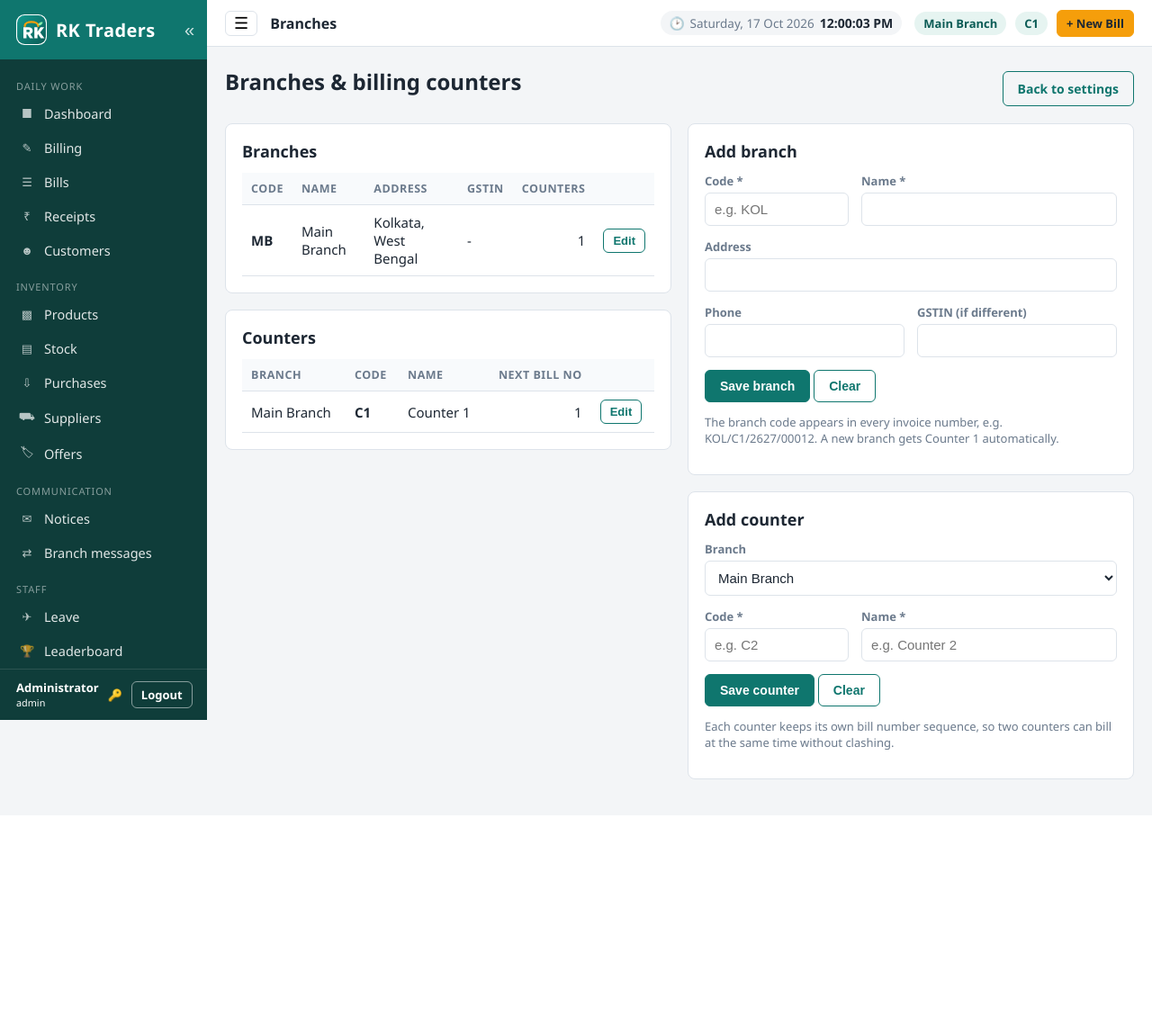
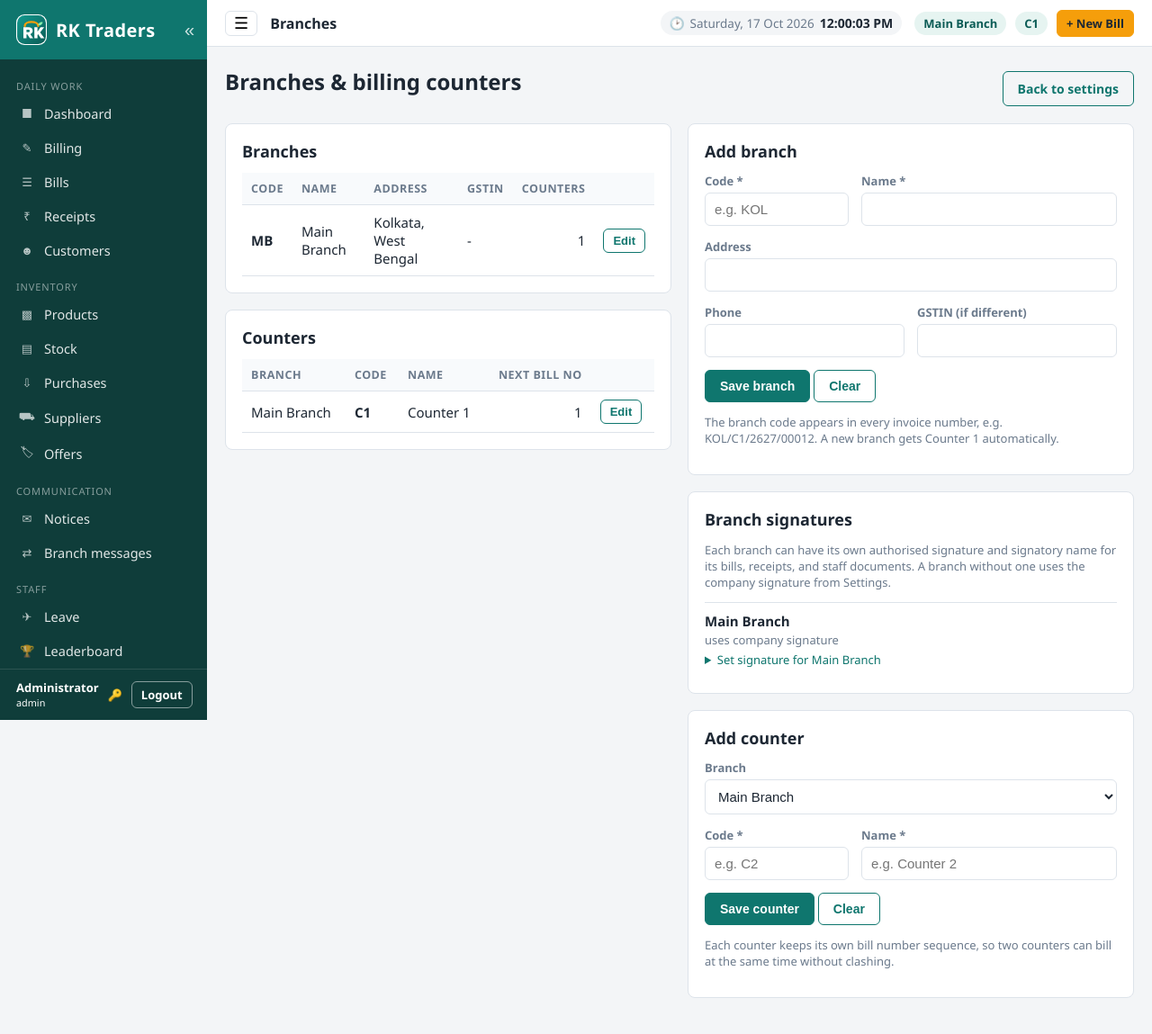
Before and after one commit to sujayluc2024/-rk-traders, a Flask app: page /branches in a window 1280 px wide. Shown: the whole page at 90% size. Before the commit the page ends 866 px from the top, so only its background shows below. Run offline with Flask 3, Linux system fonts and the light colour scheme; the visitor is signed in with stand-in values (Sample User, id 1); data comes from the database, SQL or seed files in the repository; data that the repository does not hold is empty.

Commit message:
Branch-wise authorised signatures
- Each branch can upload or generate its own signature and signatory name (Branches & counters > Branch signatures)
- Bills and receipts use the sale's branch signature; offer letters, salary slips and ID cards use the staff member's branch
- Branches without their own fall back to the company signature from Settings

Co-Authored-By: Claude Fable 5.1 <noreply@anthropic.com>

```diff
--- a/app.py
+++ b/app.py
@@ -69,7 +69,7 @@ def migrate(db):
     wanted = {
         "sales": [("prev_balance", "REAL NOT NULL DEFAULT 0"), ("credit_paid", "REAL NOT NULL DEFAULT 0")],
         "payments": [("receipt_no", "TEXT"), ("prev_balance", "REAL NOT NULL DEFAULT 0"), ("new_balance", "REAL NOT NULL DEFAULT 0")],
-        "branches": [("next_receipt_seq", "INTEGER NOT NULL DEFAULT 1")],
+        "branches": [("next_receipt_seq", "INTEGER NOT NULL DEFAULT 1"), ("signature_file", "TEXT"), ("signatory_name", "TEXT")],
         "sales_extra": [],
     }
     wanted["sales"].append(("login_session_id", "INTEGER"))
@@ -736,7 +736,9 @@ def receipt_detail(rid):
     allocs = q("SELECT a.amount, s.id AS sale_id, s.invoice_no, s.date, s.grand_total, s.credit_amount, s.credit_paid, "
                "s.credit_amount-s.credit_paid AS still_due FROM payment_allocations a JOIN sales s ON s.id=a.sale_id "
                "WHERE a.payment_id=? ORDER BY s.id", (rid,))
-    return render_template("receipt.html", p=p, allocs=allocs, autoprint=request.args.get("print") == "1")
+    sig_path, sig_name, sig_src = signature_for(p["branch_id"])
+    return render_template("receipt.html", p=p, allocs=allocs, autoprint=request.args.get("print") == "1",
+                           sig_url=(url_for("branch_signature", bid=p["branch_id"] or 0) if sig_path else None), sig_name=sig_name)
 
 
 @app.route("/receipts/<int:rid>/delete", methods=["POST"])
@@ -1192,8 +1194,10 @@ def sale_detail(sid):
                     "GROUP BY gst_rate ORDER BY gst_rate", (sid,))
     receipts_applied = q("SELECT a.amount, p.id AS payment_id, p.receipt_no, p.date, p.mode FROM payment_allocations a "
                          "JOIN payments p ON p.id=a.payment_id WHERE a.sale_id=? ORDER BY p.id", (sid,))
+    sig_path, sig_name, sig_src = signature_for(s["branch_id"])
     return render_template("invoice.html", s=s, items=items, tax_summary=tax_summary, receipts_applied=receipts_applied,
-                           autoprint=request.args.get("print") == "1")
+                           autoprint=request.args.get("print") == "1",
+                           sig_url=(url_for("branch_signature", bid=s["branch_id"]) if sig_path else None), sig_name=sig_name)
 
 
 @app.route("/sales/<int:sid>/delete", methods=["POST"])
@@ -1557,6 +1561,52 @@ def signature_image():
     return send_from_directory(os.path.dirname(path), os.path.basename(path))
 
 
+@app.route("/branches/<int:bid>/signature")
+@login_required
+def branch_signature(bid):
+    path, _, _ = signature_for(bid)
+    if not path:
+        abort(404)
+    return send_from_directory(os.path.dirname(path), os.path.basename(path))
+
+
+@app.route("/branches/<int:bid>/signature", methods=["POST"])
+@role_required("admin")
+def branch_signature_save(bid):
+    b = q("SELECT * FROM branches WHERE id=?", (bid,), one=True) or abort(404)
+    f = request.form
+    if f.get("remove"):
+        if b["signature_file"]:
+            try:
+                os.remove(os.path.join(BASE_DIR, "uploads", b["signature_file"]))
+            except OSError:
+                pass
+        run("UPDATE branches SET signature_file=NULL, signatory_name=NULL WHERE id=?", (bid,))
+        get_db().commit()
+        flash(f"{b['name']} will now use the company signature.", "success")
+        return redirect(url_for("branches"))
+    os.makedirs(os.path.join(BASE_DIR, "uploads"), exist_ok=True)
+    file = request.files.get("signature")
+    if file and file.filename:
+        ext = file.filename.rsplit(".", 1)[-1].lower() if "." in file.filename else ""
+        if ext not in ("png", "jpg", "jpeg"):
+            flash("Signature must be a PNG or JPG image.", "error")
+            return redirect(url_for("branches"))
+        fname = f"signature_branch{bid}.{ext}"
+        file.save(os.path.join(BASE_DIR, "uploads", fname))
+    elif f.get("name", "").strip():
+        fname = f"signature_branch{bid}.png"
+        with open(os.path.join(BASE_DIR, "uploads", fname), "wb") as fh:
+            fh.write(render_signature(f["name"].strip()[:40], f.get("font", "segoesc"), f.get("ink", "blue")))
+    else:
+        flash("Upload a signature image or type a name to create one.", "error")
+        return redirect(url_for("branches"))
+    run("UPDATE branches SET signature_file=?, signatory_name=? WHERE id=?", (fname, f.get("name", "").strip() or b["signatory_name"], bid))
+    get_db().commit()
+    flash(f"Signature saved for {b['name']}.", "success")
+    return redirect(url_for("branches"))
+
+
 @app.route("/branches", methods=["GET", "POST"])
 @role_required("admin")
 def branches():
@@ -1577,7 +1627,7 @@ def branches():
         return redirect(url_for("branches"))
     rows = q("SELECT b.*, (SELECT COUNT(*) FROM counters c WHERE c.branch_id=b.id AND c.active=1) AS n_counters FROM branches b ORDER BY b.name")
     counters = q("SELECT c.*, b.name AS branch_name FROM counters c JOIN branches b ON b.id=c.branch_id ORDER BY b.name, c.code")
-    return render_template("branches.html", branches=rows, counters=counters)
+    return render_template("branches.html", branches=rows, counters=counters, sig_fonts=available_signature_fonts(), sig_inks=list(SIGNATURE_INKS))
 
 
 @app.route("/counters", methods=["POST"])
@@ -2417,7 +2467,7 @@ ACTION_LABELS = {
     "leave_new": "Applied for leave", "leave_decide": "Decided leave", "leave_cancel": "Withdrew leave",
     "leave_document": "Leave document", "award_give": "Gave award", "award_delete": "Removed award",
     "user_reset_device": "Reset device lock", "offer_form": "Saved offer",
-    "purchase_bill": "Supplier bill", "signature_generate": "Created digital signature", "hr_staff": "Saved staff profile", "hr_offer_letter": "Generated offer letter", "hr_id_card": "Generated ID card",
+    "purchase_bill": "Supplier bill", "signature_generate": "Created digital signature", "branch_signature_save": "Saved branch signature", "hr_staff": "Saved staff profile", "hr_offer_letter": "Generated offer letter", "hr_id_card": "Generated ID card",
     "hr_salary_slip": "Generated salary slip", "document_view": "Viewed staff document", "document_delete": "Deleted staff document",
     "document_signed": "Signed offer letter copy", "offer_toggle": "Switched offer on/off", "offer_delete": "Deleted offer",
     "report_export": "Exported report", "audit_export": "Exported login audit", "activity_export": "Exported activity log",
@@ -2765,6 +2815,17 @@ def signature_path():
     return path if path and os.path.exists(path) else None
 
 
+def signature_for(branch_id_):
+    """(image path or None, signatory name, source) for a branch, falling back to the company-wide signature."""
+    if branch_id_:
+        b = q("SELECT signature_file, signatory_name FROM branches WHERE id=?", (branch_id_,), one=True)
+        if b and b["signature_file"]:
+            path = os.path.join(BASE_DIR, "uploads", b["signature_file"])
+            if os.path.exists(path):
+                return path, b["signatory_name"] or "", "branch"
+    return signature_path(), get_setting("signatory_name", ""), "company"
+
+
 def hr_can_manage(u, target):
     if u["role"] == "admin":
         return True
@@ -2868,7 +2929,7 @@ def build_offer_letter(user, prof):
         story.append(Spacer(1, 8))
     story.append(Spacer(1, 24))
     story.append(Paragraph(f"For <b>{fields['company']}</b>", normal))
-    sig = signature_path()
+    sig, sname, _ = signature_for(user["branch_id"])
     if sig:
         from reportlab.platypus import Image as RLImage
         try:
@@ -2877,7 +2938,7 @@ def build_offer_letter(user, prof):
             story.append(Spacer(1, 30))
     else:
         story.append(Spacer(1, 30))
-    story.append(Paragraph("______________________<br/>Authorised Signatory" + (("<br/>" + st["signatory_name"]) if st.get("signatory_name") else ""), normal))
+    story.append(Paragraph("______________________<br/>Authorised Signatory" + (("<br/>" + sname) if sname else ""), normal))
     story.append(Spacer(1, 30))
     story.append(Paragraph("I accept the above offer.<br/><br/><br/>______________________<br/>" + fields["name"] + " &nbsp;&nbsp; Date: ___________", normal))
     doc.build(story)
@@ -2903,7 +2964,7 @@ def build_id_card(user, prof):
     valid = date.fromisoformat(vt).strftime("%d/%m/%Y")
     emp = prof.get("emp_code") or f"EMP{user['id']:04d}"
     company = st.get("shop_name", "")
-    sig = signature_path()
+    sig, _sn, _ = signature_for(user["branch_id"])
 
     def rounded_card(x, y):
         c.setDash(3, 3); c.setStrokeColor(colors.grey); c.setLineWidth(0.5)
@@ -3082,7 +3143,7 @@ def build_salary_slip(user, prof, ym, fig):
     if fig.get("note"):
         story.append(Spacer(1, 6)); story.append(Paragraph("Note: " + fig["note"], n))
     story.append(Spacer(1, 14))
-    sig = signature_path()
+    sig, sname, _ = signature_for(user["branch_id"])
     sig_cell = ""
     if sig:
         from reportlab.platypus import Image as RLImage
@@ -3090,7 +3151,6 @@ def build_salary_slip(user, prof, ym, fig):
             sig_cell = RLImage(sig, width=36 * mm, height=14 * mm, kind="proportional", hAlign="RIGHT")
         except Exception:
             sig_cell = ""
-    sname = all_settings().get("signatory_name", "")
     story.append(Table([["", sig_cell], [Paragraph("Employee signature", n), Paragraph("Authorised signatory" + (f"<br/>{sname}" if sname else ""), ParagraphStyle("r", parent=n, alignment=2))]],
                        colWidths=[89 * mm, 89 * mm], rowHeights=[16 * mm, None]))
     story.append(Spacer(1, 6))
--- a/static/style.css
+++ b/static/style.css
@@ -246,3 +246,6 @@ table.activity tr.failed td { background: #fff1f2; }
 .sig-opt input { display: none; }
 .sig-opt img { display: block; width: 100%; height: 64px; object-fit: contain; margin-bottom: 4px; }
 .sig-opt:has(input:checked) { border-color: var(--primary); background: #e6f4f1; box-shadow: 0 0 0 2px rgba(15,118,110,.25); }
+
+.branch-sig { border-top: 1px solid var(--border); padding: 10px 0; }
+.branch-sig summary { cursor: pointer; color: var(--primary); font-size: 13px; margin-top: 4px; }
--- a/templates/branches.html
+++ b/templates/branches.html
@@ -41,6 +41,30 @@
       <p class="hint">The branch code appears in every invoice number, e.g. KOL/C1/2627/00012. A new branch gets Counter 1 automatically.</p>
     </div>
     <div class="card">
+      <h2>Branch signatures</h2>
+      <p class="hint">Each branch can have its own authorised signature and signatory name for its bills, receipts, and staff documents. A branch without one uses the company signature from Settings.</p>
+      {% for b in branches if b.active %}
+      <div class="branch-sig">
+        <strong>{{ b.name }}</strong>
+        {% if b.signature_file %}<div><img src="{{ url_for('branch_signature', bid=b.id) }}?v={{ b.signature_file }}" alt="" style="max-height:56px;border:1px solid var(--border);padding:4px;background:#fff"><br><small class="hint">{{ b.signatory_name }} &middot; own signature</small>
+          <form method="post" action="{{ url_for('branch_signature_save', bid=b.id) }}" style="display:inline"><input type="hidden" name="remove" value="1"><button class="btn-link danger" style="font-size:12px">remove</button></form></div>
+        {% else %}<div><small class="hint">uses company signature</small></div>{% endif %}
+        <details><summary>Set signature for {{ b.name }}</summary>
+          <form method="post" action="{{ url_for('branch_signature_save', bid=b.id) }}" enctype="multipart/form-data">
+            <div class="field"><label>Signatory name</label><input type="text" name="name" value="{{ b.signatory_name or '' }}" maxlength="40" placeholder="e.g. S. Roy, Branch Manager"></div>
+            <div class="row">
+              <div class="field"><label>Style (to create from the name)</label><select name="font">{% for key, (label, path) in sig_fonts.items() %}<option value="{{ key }}">{{ label }}</option>{% endfor %}</select></div>
+              <div class="field"><label>Ink</label><select name="ink">{% for i in sig_inks %}<option value="{{ i }}">{{ i|title }}</option>{% endfor %}</select></div>
+            </div>
+            <div class="field"><label>Or upload a scanned signature (PNG/JPG)</label><input type="file" name="signature" accept=".png,.jpg,.jpeg"></div>
+            <button class="btn btn-sm">Save signature</button>
+            <p class="hint">If a file is chosen it is used; otherwise a signature is drawn from the name.</p>
+          </form>
+        </details>
+      </div>
+      {% endfor %}
+    </div>
+    <div class="card">
       <h2 id="ctitle">Add counter</h2>
       <form method="post" action="{{ url_for('counters_save') }}">
         <input type="hidden" name="id" id="c_id">
--- a/templates/invoice.html
+++ b/templates/invoice.html
@@ -145,7 +145,7 @@
 
   <div class="footer">
     <div class="note" style="text-align:left;margin:0">{{ settings.invoice_footer }}</div>
-    <div class="sign">For {{ settings.shop_name }}<br>{% if settings.signature_file %}<img src="{{ url_for('signature_image') }}" alt="" style="height:38px;display:block;margin:2px auto">{% else %}<br>{% endif %}Authorised Signatory{% if settings.signatory_name %}<br><small>{{ settings.signatory_name }}</small>{% endif %}</div>
+    <div class="sign">For {{ settings.shop_name }}<br>{% if sig_url %}<img src="{{ sig_url }}" alt="" style="height:38px;display:block;margin:2px auto">{% else %}<br>{% endif %}Authorised Signatory{% if sig_name %}<br><small>{{ sig_name }}</small>{% endif %}</div>
   </div>
 </div>
 {% if autoprint %}<script>window.addEventListener('load', () => setTimeout(() => window.print(), 300));</script>{% endif %}
--- a/templates/receipt.html
+++ b/templates/receipt.html
@@ -89,7 +89,7 @@
 
   <div class="footer">
     <div style="font-size:12px;color:#444">{{ settings.invoice_footer }}</div>
-    <div class="sign">For {{ settings.shop_name }}<br>{% if settings.signature_file %}<img src="{{ url_for('signature_image') }}" alt="" style="height:38px;display:block;margin:2px auto">{% else %}<br>{% endif %}Authorised Signatory{% if settings.signatory_name %}<br><small>{{ settings.signatory_name }}</small>{% endif %}</div>
+    <div class="sign">For {{ settings.shop_name }}<br>{% if sig_url %}<img src="{{ sig_url }}" alt="" style="height:38px;display:block;margin:2px auto">{% else %}<br>{% endif %}Authorised Signatory{% if sig_name %}<br><small>{{ sig_name }}</small>{% endif %}</div>
   </div>
 </div>
 {% if autoprint %}<script>window.addEventListener('load', () => setTimeout(() => window.print(), 300));</script>{% endif %}
```
Also changed, not shown: README.md.
